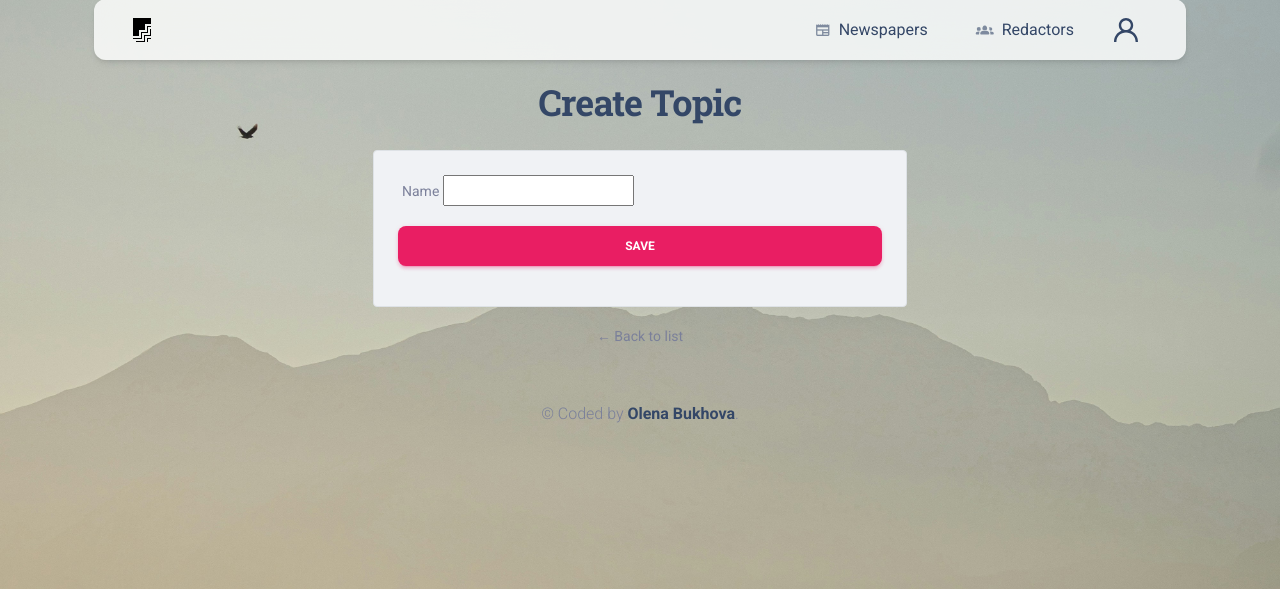
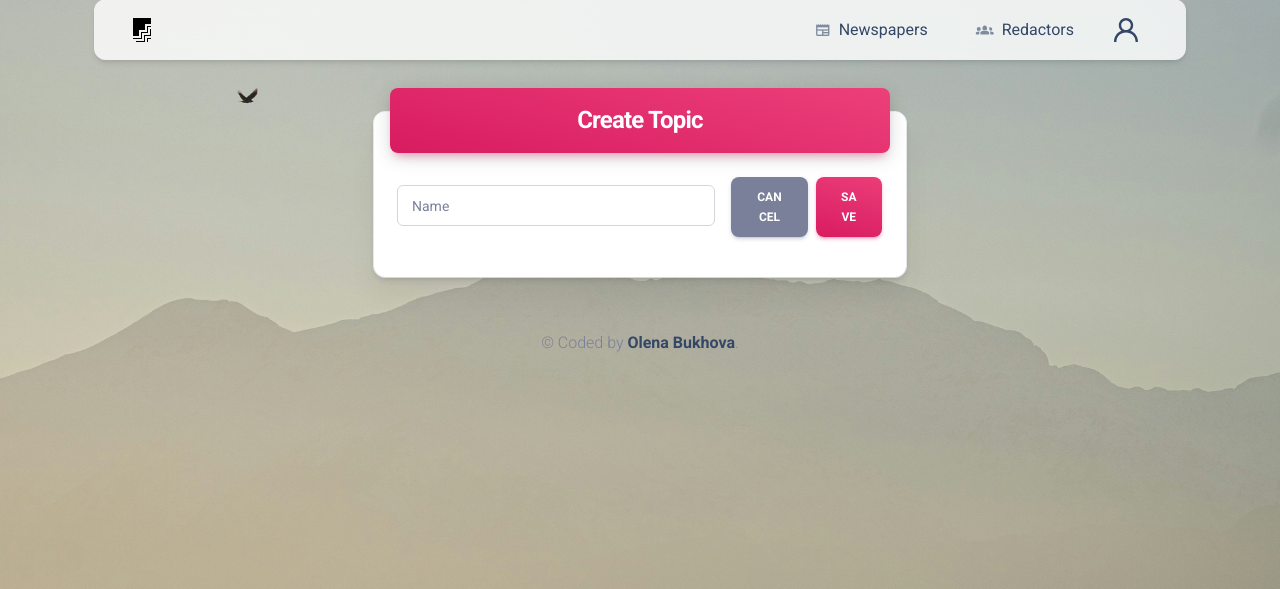
Before and after one commit to buhova/publication-tracking-system, a Django app: page /topics/create/ in a window 1280 px wide. Shown: the part 17-606 px from the top of the page. Run offline with Django 5.2, Linux system fonts and the light colour scheme; the visitor is signed in with stand-in values (Sample User, id 1); some libraries are stand-ins or nearby versions.

Commit message:
ui(topic): restyle topic form for better visual appearance

```diff
--- a/templates/home/topic_form.html
+++ b/templates/home/topic_form.html
@@ -9,38 +9,61 @@
 {% endblock %}
 
 {% block content %}
-<main class="mt-5 pt-5">
+<main class="mt-6 pt-6">
   <div class="container">
     <div class="row justify-content-center">
       <div class="col-md-8 col-lg-6">
-        <h2 class="text-center mb-4">
-          {% if object %}
-            Update Topic
-          {% else %}
-            Create Topic
-          {% endif %}
-        </h2>
 
-        <form method="post" novalidate class="p-4 bg-light rounded border">
+        <form method="post" novalidate class="card z-index-0 fadeIn3 fadeInBottom border border-light shadow-blur">
           {% csrf_token %}
-          {% for field in form %}
-            <div class="mb-3">
-              <label for="{{ field.id_for_label }}" class="form-label">{{ field.label }}</label>
-              {{ field }}
-              {% if field.help_text %}
-                <div class="form-text">{{ field.help_text }}</div>
-              {% endif %}
-              {% for error in field.errors %}
-                <div class="text-danger small">{{ error }}</div>
-              {% endfor %}
+
+        <!-- Card header -->
+          <div class="card z-index-0 fadeIn3 fadeInBottom">
+            <div class="card-header p-0 position-relative mt-n4 mx-3 z-index-2">
+              <div class="bg-gradient-primary shadow-primary border-radius-lg py-3">
+                <h4 class="text-white font-weight-bolder text-center mb-0">
+                  {% if object %}Update{% else %}Create{% endif %} Topic
+                </h4>
+              </div>
             </div>
-          {% endfor %}
-          <button type="submit" class="btn btn-primary w-100">Save</button>
+
+            <!-- Поля -->
+            <div class="card-body p-4">
+              <div class="row align-items-center g-3">
+                <!-- Інпут -->
+                <div class="col-md-8">
+                  <div class="input-group input-group-outline {% if form.name.value %}is-filled{% endif %}">
+                    <label for="id_name" class="form-label">Name</label>
+                    <input type="text"
+                           name="name"
+                           id="id_name"
+                           class="form-control {% if form.name.errors %}is-invalid{% endif %}"
+                           value="{{ form.name.value|default_if_none:'' }}"
+                           required>
+                  </div>
+                  <div style="min-height: 1.2rem;">
+                    {% for error in form.name.errors %}
+                      <div class="invalid-feedback d-block text-danger small ms-1 mt-1">
+                        {{ error }}
+                      </div>
+                    {% endfor %}
+                  </div>
+                </div>
+
+                <!-- Кнопки -->
+                <div class="col-md-4 d-flex justify-content-end align-items-center gap-2">
+                  <a href="{% url 'home:topic-list' %}" class="btn btn-secondary">
+                    Cancel
+                  </a>
+                  <button type="submit" class="btn bg-gradient-primary">
+                    Save
+                  </button>
+                </div>
+              </div>
+            </div>
+          </div>
         </form>
 
-        <div class="text-center mt-3">
-          <a href="{% url 'home:topic-list' %}" class="text-muted small text-decoration-none">← Back to list</a>
-        </div>
       </div>
     </div>
   </div>
```
